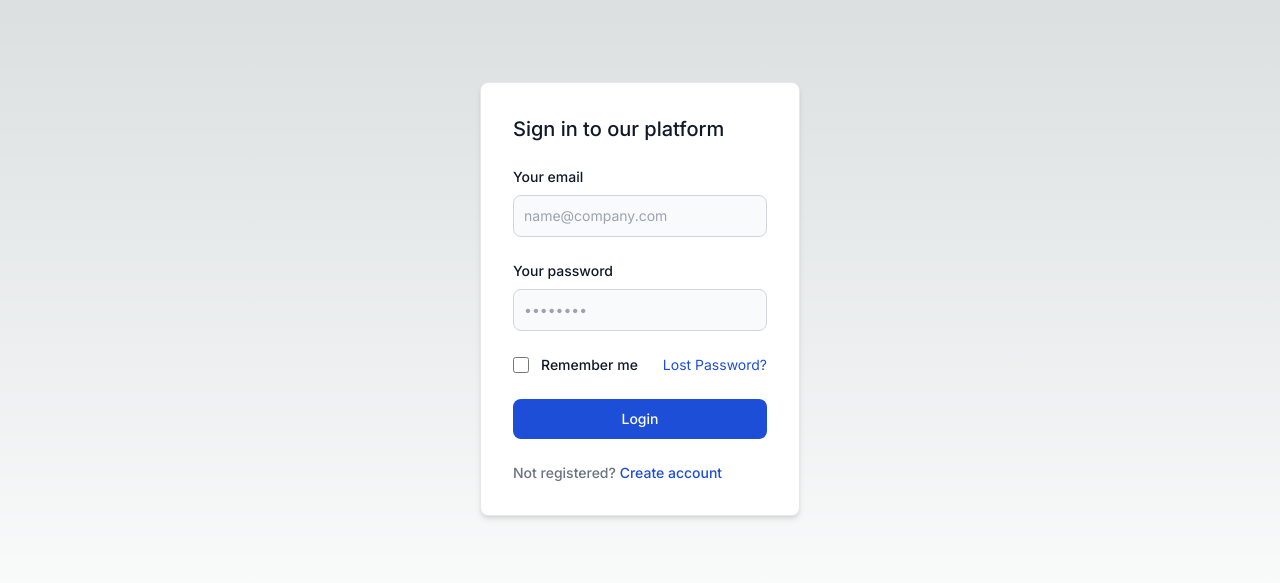
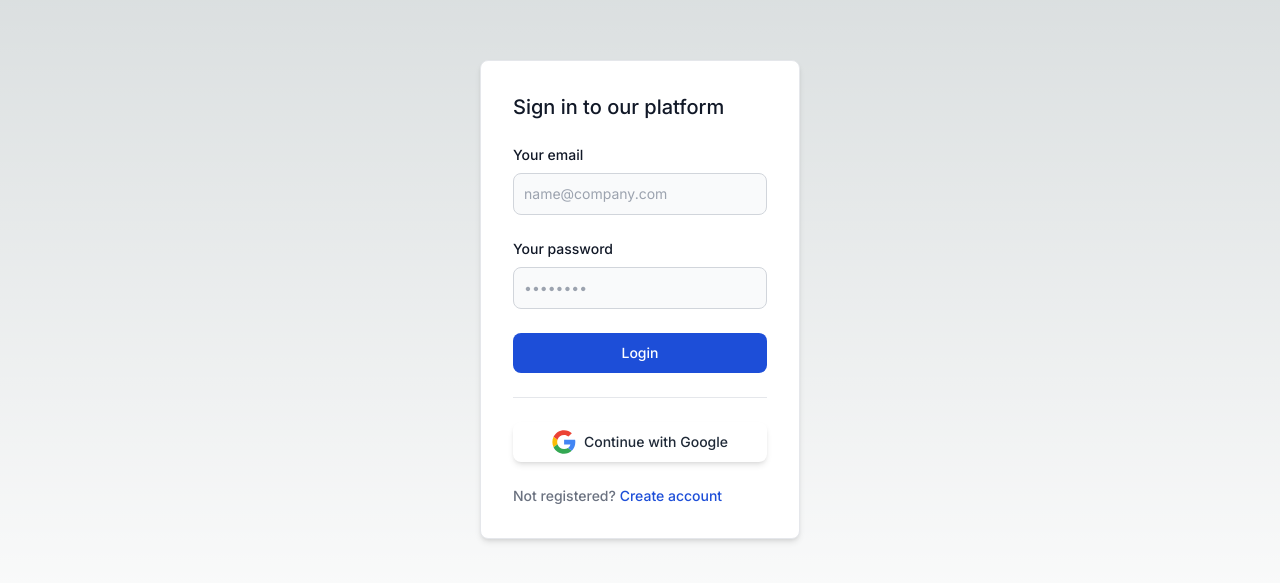
Before and after one commit to mas-rito/next-app-router, a Next.js app: page /login in a window 1280 px wide. Shown: the part 101-684 px from the top of the page. Built offline with nearby package versions, Linux system fonts and the light colour scheme.

Commit message:
feat: login with Google

```diff
--- a/src/app/(auth)/login/page.tsx
+++ b/src/app/(auth)/login/page.tsx
@@ -8,6 +8,7 @@ export default function Login({ searchParams }: { searchParams: any }) {
   const { push } = useRouter();
   const [error, setError] = useState("");
   const [isLoading, setIsLoading] = useState(false);
+  const callbackUrl = searchParams?.callbackUrl || "/";
 
   const handleLogin = async (e: any) => {
     e.preventDefault();
@@ -18,10 +19,10 @@ export default function Login({ searchParams }: { searchParams: any }) {
         email: e.currentTarget.email.value,
         password: e.currentTarget.password.value,
         redirect: false,
-        callbackUrl: searchParams?.callbackUrl || "/",
+        callbackUrl,
       });
       if (res?.ok) {
-        push(searchParams?.callbackUrl || "/");
+        push(callbackUrl);
         e.target.reset();
         setIsLoading(false);
       } else {
@@ -96,33 +97,6 @@ export default function Login({ searchParams }: { searchParams: any }) {
               // required=""
             />
           </div>
-          <div className="flex items-start">
-            <div className="flex items-start">
-              <div className="flex items-center h-5">
-                <input
-                  id="remember"
-                  aria-describedby="remember"
-                  type="checkbox"
-                  className="bg-gray-50 border border-gray-300 focus:ring-3 focus:ring-blue-300 h-4 w-4 rounded dark:bg-gray-700 dark:border-gray-600 dark:focus:ring-blue-600 dark:ring-offset-gray-800"
-                  // required=""
-                />
-              </div>
-              <div className="text-sm ml-3">
-                <label
-                  htmlFor="remember"
-                  className="font-medium text-gray-900 dark:text-gray-300"
-                >
-                  Remember me
-                </label>
-              </div>
-            </div>
-            <a
-              href="#"
-              className="text-sm text-blue-700 hover:underline ml-auto dark:text-blue-500"
-            >
-              Lost Password?
-            </a>
-          </div>
           <button
             type="submit"
             className="w-full text-white bg-blue-700 hover:bg-blue-800 focus:ring-4 focus:ring-blue-300 font-medium rounded-lg text-sm px-5 py-2.5 text-center dark:bg-blue-600 dark:hover:bg-blue-700 dark:focus:ring-blue-800"
@@ -154,6 +128,70 @@ export default function Login({ searchParams }: { searchParams: any }) {
               "Login"
             )}
           </button>
+          <hr />
+          <button
+            type="button"
+            onClick={() => signIn("google", { callbackUrl, redirect: false })}
+            className="w-full flex justify-center items-center bg-white dark:bg-gray-900 rounded-lg shadow-md px-6 py-2 text-sm font-medium text-gray-800 dark:text-white"
+          >
+            <svg
+              className="h-6 w-6 mr-2"
+              xmlns="http://www.w3.org/2000/svg"
+              xmlnsXlink="http://www.w3.org/1999/xlink"
+              width="800px"
+              height="800px"
+              viewBox="-0.5 0 48 48"
+              version="1.1"
+            >
+              {" "}
+              <title>Google-color</title> <desc>Created with Sketch.</desc>{" "}
+              <defs> </defs>{" "}
+              <g
+                id="Icons"
+                stroke="none"
+                stroke-width="1"
+                fill="none"
+                fill-rule="evenodd"
+              >
+                {" "}
+                <g id="Color-" transform="translate(-401.000000, -860.000000)">
+                  {" "}
+                  <g id="Google" transform="translate(401.000000, 860.000000)">
+                    {" "}
+                    <path
+                      d="M9.82727273,24 C9.82727273,22.4757333 10.0804318,21.0144 10.5322727,19.6437333 L2.62345455,13.6042667 C1.08206818,16.7338667 0.213636364,20.2602667 0.213636364,24 C0.213636364,27.7365333 1.081,31.2608 2.62025,34.3882667 L10.5247955,28.3370667 C10.0772273,26.9728 9.82727273,25.5168 9.82727273,24"
+                      id="Fill-1"
+                      fill="#FBBC05"
+                    >
+                      {" "}
+                    </path>{" "}
+                    <path
+                      d="M23.7136364,10.1333333 C27.025,10.1333333 30.0159091,11.3066667 32.3659091,13.2266667 L39.2022727,6.4 C35.0363636,2.77333333 29.6954545,0.533333333 23.7136364,0.533333333 C14.4268636,0.533333333 6.44540909,5.84426667 2.62345455,13.6042667 L10.5322727,19.6437333 C12.3545909,14.112 17.5491591,10.1333333 23.7136364,10.1333333"
+                      id="Fill-2"
+                      fill="#EB4335"
+                    >
+                      {" "}
+                    </path>{" "}
+                    <path
+                      d="M23.7136364,37.8666667 C17.5491591,37.8666667 12.3545909,33.888 10.5322727,28.3562667 L2.62345455,34.3946667 C6.44540909,42.1557333 14.4268636,47.4666667 23.7136364,47.4666667 C29.4455,47.4666667 34.9177955,45.4314667 39.0249545,41.6181333 L31.5177727,35.8144 C29.3995682,37.1488 26.7323182,37.8666667 23.7136364,37.8666667"
+                      id="Fill-3"
+                      fill="#34A853"
+                    >
+                      {" "}
+                    </path>{" "}
+                    <path
+                      d="M46.1454545,24 C46.1454545,22.6133333 45.9318182,21.12 45.6113636,19.7333333 L23.7136364,19.7333333 L23.7136364,28.8 L36.3181818,28.8 C35.6879545,31.8912 33.9724545,34.2677333 31.5177727,35.8144 L39.0249545,41.6181333 C43.3393409,37.6138667 46.1454545,31.6490667 46.1454545,24"
+                      id="Fill-4"
+                      fill="#4285F4"
+                    >
+                      {" "}
+                    </path>{" "}
+                  </g>{" "}
+                </g>{" "}
+              </g>{" "}
+            </svg>
+            <span>Continue with Google</span>
+          </button>
           <div className="text-sm font-medium text-gray-500 dark:text-gray-300">
             Not registered?{" "}
             <Link
--- a/src/app/api/auth/[...nextauth]/route.ts
+++ b/src/app/api/auth/[...nextauth]/route.ts
@@ -1,8 +1,9 @@
-import { login } from "@/lib/firebase/service";
+import { login, loginWithGoogle } from "@/lib/firebase/service";
 import { compare } from "bcrypt";
 import { NextAuthOptions } from "next-auth";
 import NextAuth from "next-auth/next";
 import CredentialProvider from "next-auth/providers/credentials";
+import GoogleProvider from "next-auth/providers/google";
 
 const authOptions: NextAuthOptions = {
   session: {
@@ -44,6 +45,10 @@ const authOptions: NextAuthOptions = {
         }
       },
     }),
+    GoogleProvider({
+      clientId: process.env.GOOGLE_0AUTH_CLIENT_ID || "",
+      clientSecret: process.env.GOOGLE_0AUTH_CLIENT_SECRET || "",
+    }),
   ],
 
   callbacks: {
@@ -52,6 +57,23 @@ const authOptions: NextAuthOptions = {
         (token.email = user.email),
           (token.fullname = user.fullname),
           (token.role = user.role);
+      }
+      if (account?.provider === "google") {
+        const data = {
+          fullname: user.name,
+          email: user.email,
+          type: "google",
+        };
+        await loginWithGoogle(
+          data,
+          (result: { status: boolean; data: any }) => {
+            if (result.status) {
+              token.email = result.data.email;
+              token.fullname = result.data.fullname;
+              token.role = result.data.role;
+            }
+          }
+        );
       }
       return token;
     },
--- a/src/lib/firebase/service.ts
+++ b/src/lib/firebase/service.ts
@@ -6,6 +6,7 @@ import {
   getDocs,
   getFirestore,
   query,
+  updateDoc,
   where,
 } from "firebase/firestore";
 import app from "./init";
@@ -84,3 +85,28 @@ export async function login(data: { email: string }) {
     return null;
   }
 }
+
+export async function loginWithGoogle(data: any, callback: any) {
+  const q = query(
+    collection(firestore, "users"),
+    where("email", "==", data.email)
+  );
+
+  const snapshot = await getDocs(q);
+  const users: any = snapshot.docs.map((doc) => ({
+    id: doc.id,
+    ...doc.data(),
+  }));
+
+  if (users.length > 0) {
+    data.role = users[0].role;
+    await updateDoc(doc(firestore, "user", users[0].id), data).then(() => {
+      callback({ status: true, data: data });
+    });
+  } else {
+    data.role = "member";
+    await addDoc(collection(firestore, "users"), data).then(() => {
+      callback({ status: true, data: data });
+    });
+  }
+}
```
Also changed, not shown: src/middleware.ts (+6 -1 lines), src/middlewares/withAuth.ts (+11 -3 lines).
